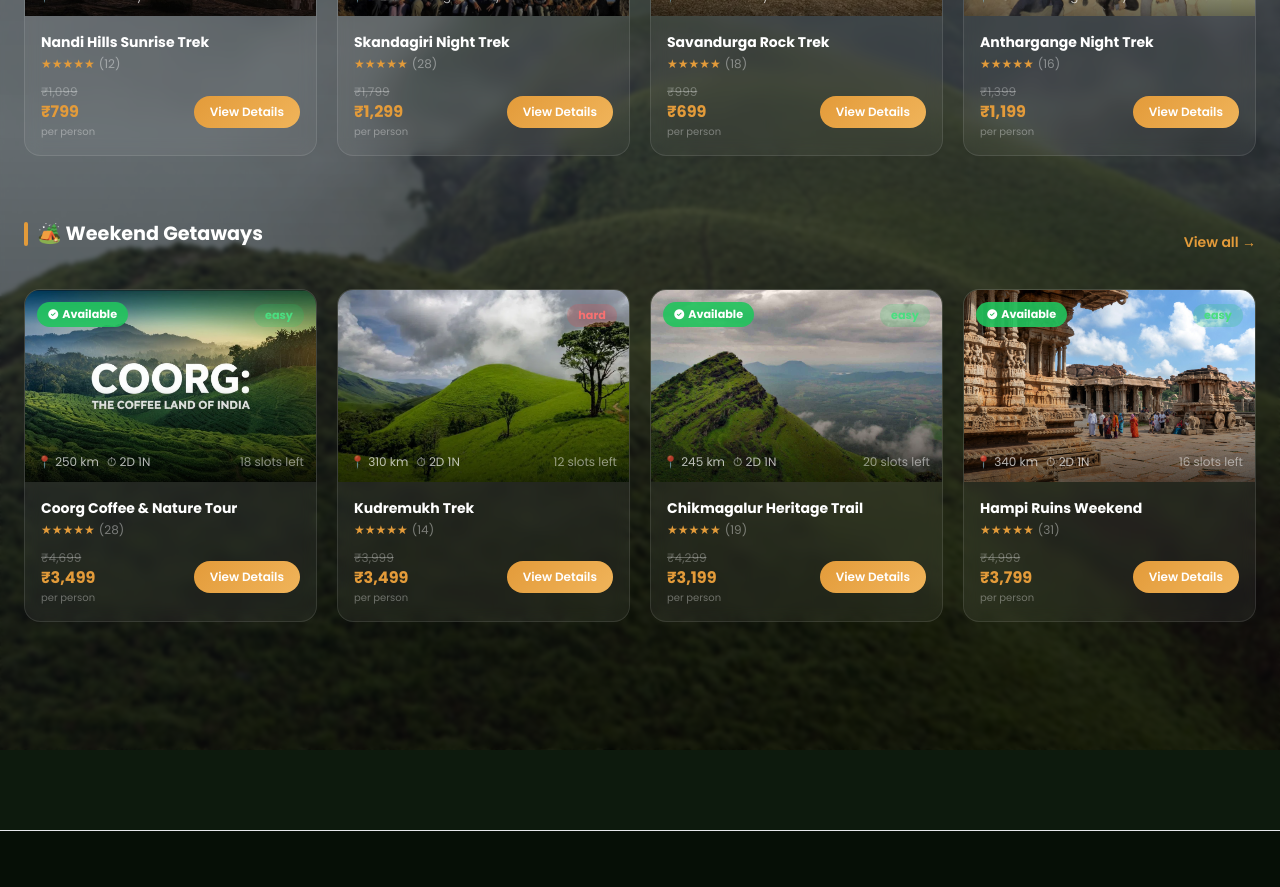
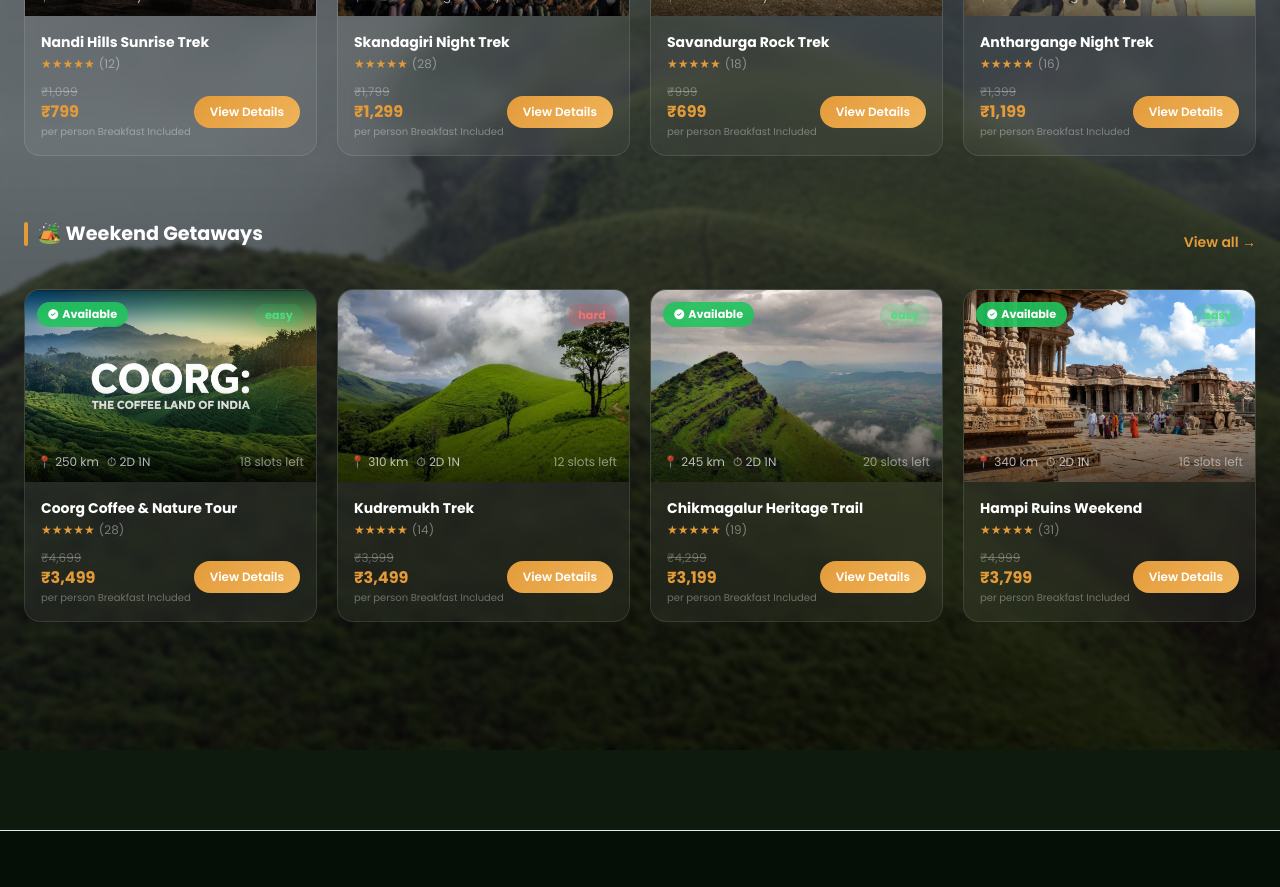
Before and after one commit to Monoj1400/tripkarunadu, a React (Vite) app: page / in a window 1280 px wide. Shown: the part 1840-2727 px from the top of the page. Built offline with nearby package versions, Linux system fonts and the light colour scheme; no server answers.

Commit message:
fix: updated price inclusion in trips card

```diff
--- a/src/components/trips/TripCard.jsx
+++ b/src/components/trips/TripCard.jsx
@@ -74,7 +74,7 @@ export default function TripCard({ trip }) {
               <div className="text-white/30 text-xs line-through">{formatPrice(trip.oldPrice)}</div>
             )}
             <div className="text-orange font-bold text-base">{formatPrice(trip.price)}</div>
-            <div className="text-white/35 text-[10px]">per person</div>
+            <div className="text-white/35 text-[10px]">per person Breakfast Included</div>
           </div>
           <button
             onClick={(e) => { e.stopPropagation(); navigate(`/trips/${trip.id}`) }}
```
